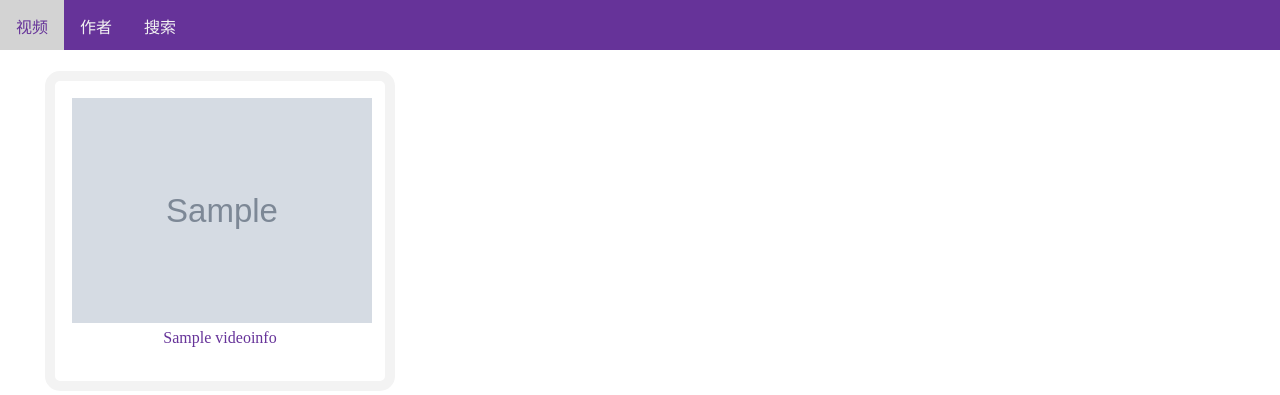
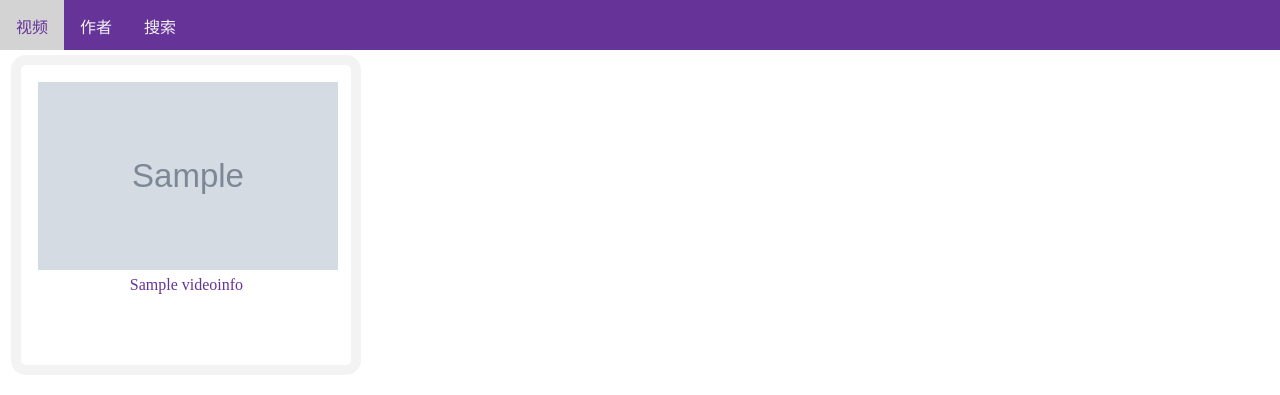
Before and after one commit to fu1er/Django-website, a Django app: page /videopage/home/ in a window 1280 px wide. Shown: the part 222-617 px from the top of the page. Run offline with Django 3.2, Linux system fonts and the light colour scheme; tables that the repository leaves empty hold one stand-in row (values such as "Sample post"); grey boxes marked "Sample" are stand-in pictures; some web fonts are replaced.

Commit message:
modify main page usse span instead of ul and li

```diff
--- a/videopage/static/style/basicstyle.css
+++ b/videopage/static/style/basicstyle.css
@@ -35,7 +35,7 @@ body {
 
 .list-box {
   width: 99vw;
-  padding: auto;
+  margin: auto;
 }
 
 a.select {
@@ -54,8 +54,11 @@ a.select {
   list-style-type: none;
 }
 /* 视频卡片 */
-li.video {
-  float: left;
+.video-card {
+  /* 解决span不一样高 */
+  vertical-align: middle;
+  /* --------------- */
+  display: inline-block;
   width: 300px;
   height: 270px;
   padding: 15px;
@@ -69,6 +72,7 @@ li.video {
 img.videoimage {
   display: inline-block;
   width: 100%;
+  max-height: 188px;
   /* height: 180px; */
   margin: 2px;
 }
--- a/videopage/templates/videopage/mainpage.html
+++ b/videopage/templates/videopage/mainpage.html
@@ -34,9 +34,8 @@
 
     {% load static %} {% if page_obj %}
     <div class="list-box">
-      <ul class="videolist">
       {% for video in page_obj %}
-        <li class="video">
+      <span class="video-card">
         <a
           href="{% url 'videopage:hvideo' video.id %}"
           target="_blank"
@@ -48,13 +47,9 @@
             class="videoimage"
           />
           <span class="video-name">{{video.video_name}}</span>
-          </a>
-        </li>
-
+        </a></span
+      >
       {% endfor %}
-        <!-- 自适应高度 -->
-        <div style="clear: both"></div>
-      </ul>
     </div>
     {% endif %} {% if is_paginated %}
     <div class="box">
```
Also changed, not shown: videopage/templates/videopage/videoresult.html (+3 -8 lines). Lines whose indentation alone changed are shown as unchanged.
